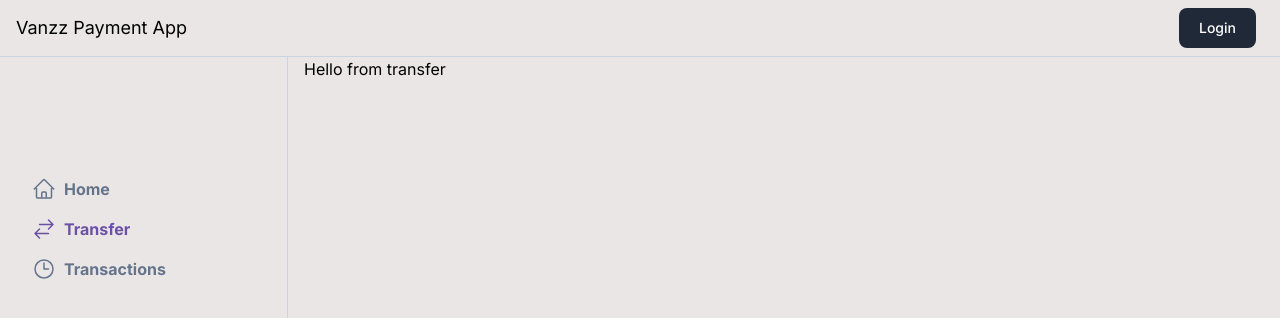
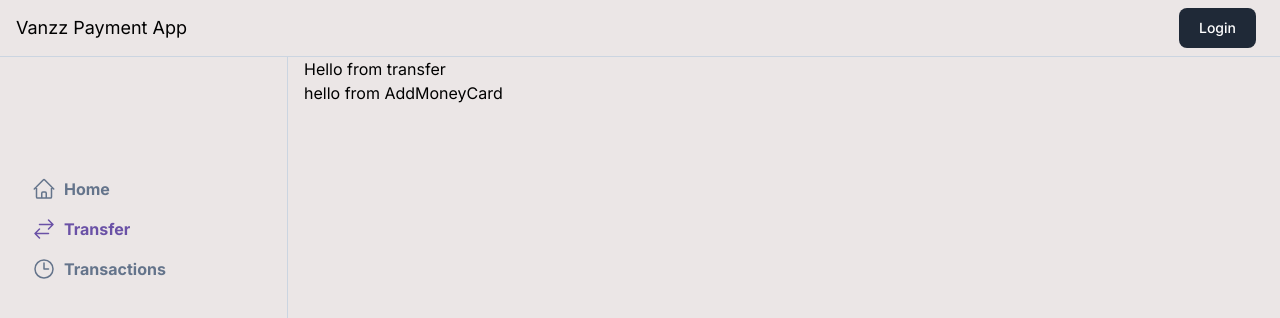
Before and after one commit to vanshaj-sharma/VanzPayment, a Next.js app in the folder apps/user-app/: page /transfer in a window 1280 px wide. Shown: the top 318 px of the page. Built offline with nearby package versions, Linux system fonts and the light colour scheme; no server answers.

Commit message:
backbone for transfer page

```diff
--- a/apps/user-app/app/(dashboard)/transfer/page.tsx
+++ b/apps/user-app/app/(dashboard)/transfer/page.tsx
@@ -1,3 +1,10 @@
+import { AddMoneyCard } from "../../../components/AddMoneyCard";
+
 export default function () {
-  return <div>Hello from transfer</div>;
+  return (
+    <div>
+      Hello from transfer
+      <AddMoneyCard />
+    </div>
+  );
 }
--- /dev/null
+++ b/apps/user-app/components/AddMoneyCard.tsx
@@ -0,0 +1,3 @@
+export const AddMoneyCard = () => {
+  return <div>hello from AddMoneyCard</div>;
+};
--- /dev/null
+++ b/apps/user-app/components/BalanceCard.tsx
@@ -0,0 +1,3 @@
+export const BalanceCard = () => {
+  return <div>hello from BalanceCard</div>;
+};
--- /dev/null
+++ b/apps/user-app/components/OnRampTransaction.tsx
@@ -0,0 +1,3 @@
+export const OnRampTransaction = () => {
+  return <div>hello from OnRampTransaction</div>;
+};
```
